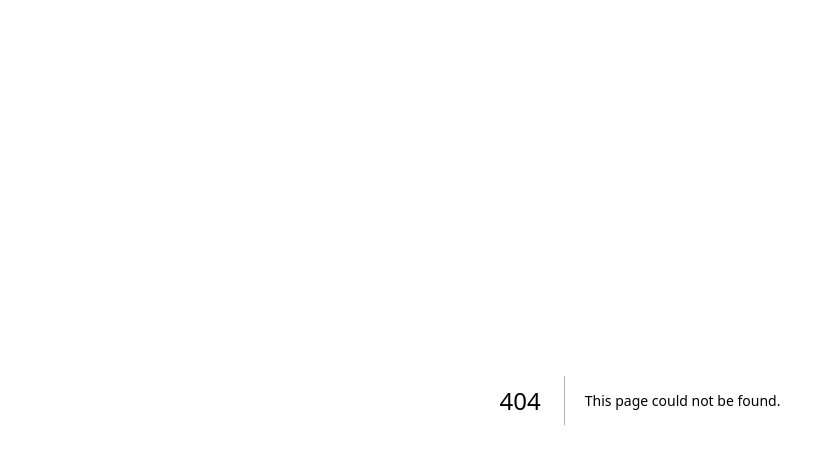
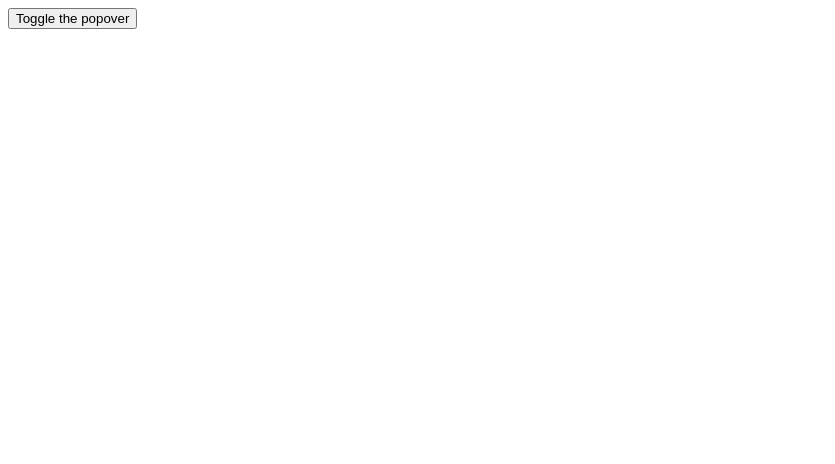
Before and after one commit to gauravshuklarwit/new-web-features, a Next.js app: page /popover in a window 1280 px wide. Before the commit this address had no page. Shown: the top 464 px of the page, without its empty margins (0-835 px from the left). Built offline with nearby package versions, Linux system fonts and the light colour scheme.

Commit message:
Learn Popover API

```diff
--- a/src/app/page.tsx
+++ b/src/app/page.tsx
@@ -38,6 +38,9 @@
         <li>
           <Link href="/interest-invokers">Interest Invokers</Link>
         </li>
+        <li>
+          <Link href="/popover">Popover</Link>
+        </li>
       </ol>
     </div>
   );
--- /dev/null
+++ b/src/app/popover/page.tsx
@@ -0,0 +1,12 @@
+export default function Page() {
+  return (
+    <div>
+      <button popoverTarget="mypopover" className="p-4 bg-blue-50">
+        Toggle the popover
+      </button>
+      <div id="mypopover" popover="manual" className="bg-yellow-200">
+        Popover content
+      </div>
+    </div>
+  );
+}
```
